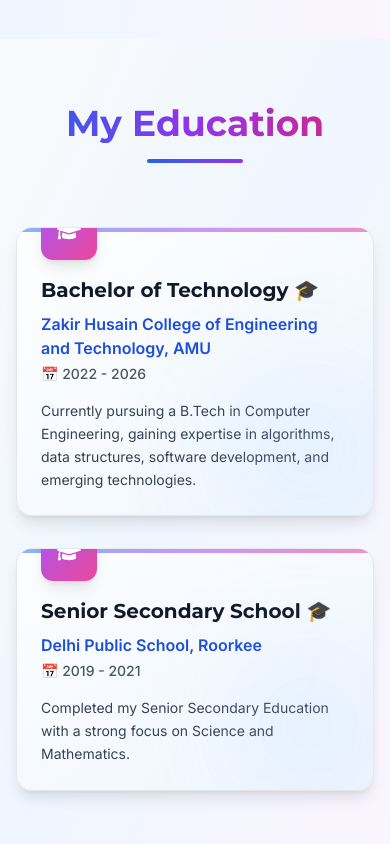
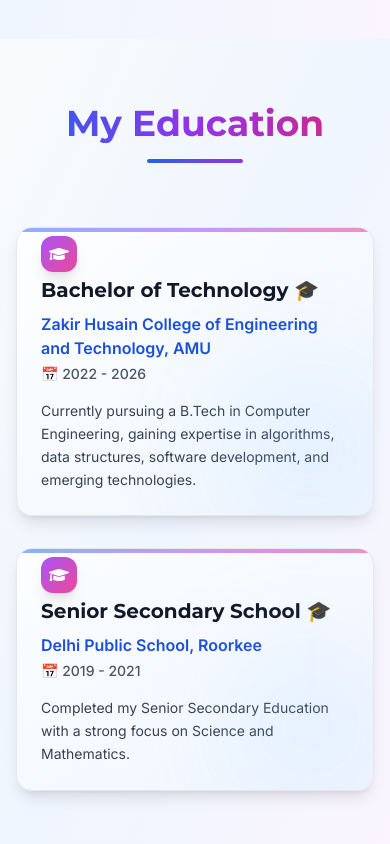
Before and after one commit to samar-abbas-786/samar.dev, a React (Vite) app: page / in a window 390 px wide. Shown: the part 6479-7323 px from the top of the page. Built offline with nearby package versions, Linux system fonts and the light colour scheme.

Commit message:
fixed education logo

```diff
--- a/src/components/education.jsx
+++ b/src/components/education.jsx
@@ -68,7 +68,7 @@
               animate={{ opacity: 1, scale: 1, y: 0 }}
               transition={{ duration: 0.6, delay: index * 0.2 }}
               whileHover={{ y: -8 }}
-              className={`relative rounded-2xl overflow-hidden transition-all duration-300 backdrop-blur-xl group ${
+              className={`relative rounded-2xl overflow-hidden transition-all  duration-300 backdrop-blur-xl group ${
                 dark
                   ? "bg-gradient-to-br from-zinc-900/80 to-purple-900/40 border border-purple-500/30 hover:border-purple-400/60 shadow-2xl shadow-purple-900/20 hover:shadow-2xl hover:shadow-purple-900/40"
                   : "bg-gradient-to-br from-white/80 to-blue-50/80 border border-gray-200 hover:border-blue-400 shadow-lg hover:shadow-2xl"
@@ -79,13 +79,13 @@
 
               {/* Icon Badge */}
               <div
-                className={`absolute -top-6 left-6 p-4 rounded-xl shadow-lg transition-all duration-300 group-hover:scale-110 group-hover:-translate-y-2 ${
+                className={`absolute top-2  left-6 p-2 rounded-xl shadow-lg transition-all duration-300 group-hover:scale-110 group-hover:-translate-y-2 ${
                   dark
                     ? "bg-gradient-to-br from-purple-600 to-pink-600 text-white"
                     : "bg-gradient-to-br from-purple-500 to-pink-500 text-white"
                 }`}
               >
-                <FaGraduationCap className="text-2xl sm:text-3xl" />
+                <FaGraduationCap className="text-xl sm:text-3xl" />
               </div>
 
               {/* Content */}
```
